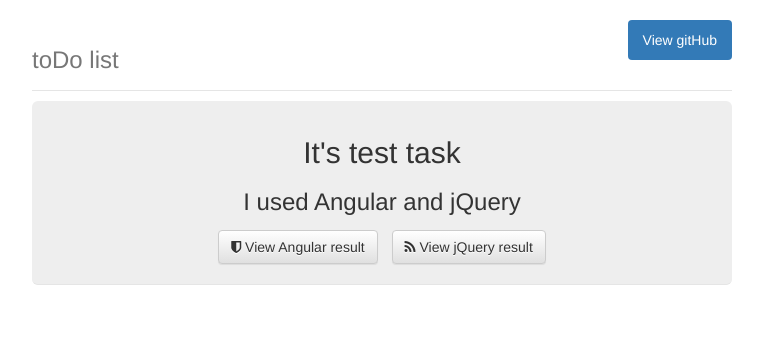
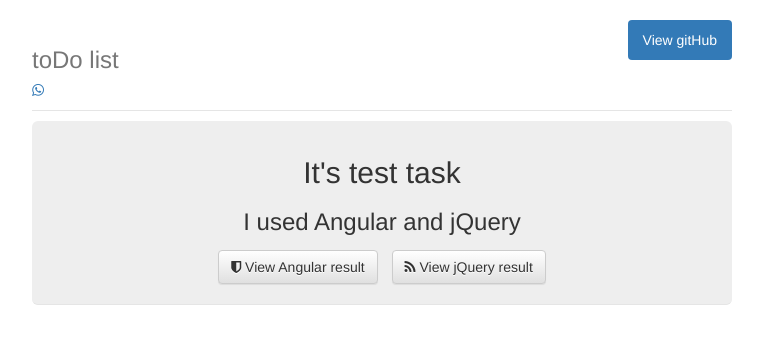
Before and after one commit to DimaVanin/DimaVanin.github.io, a plain HTML site: page index.html in a window 1280 px wide. Shown: the whole page, without its empty margins (258-1021 px from the left). Drawn offline with nearby package versions, Linux system fonts and the light colour scheme.

```diff
--- a/index.html
+++ b/index.html
@@ -34,6 +34,9 @@
             </ul>
         </nav>
         <h3 class="text-muted">toDo list</h3>
+        <div class="share">
+            <a href="whatsapp://send?text='asdasdasds'"><span><i class="fa fa-whatsapp"></i></span></a>
+        </div>
     </div>
 
     <div class="jumbotron">
```
